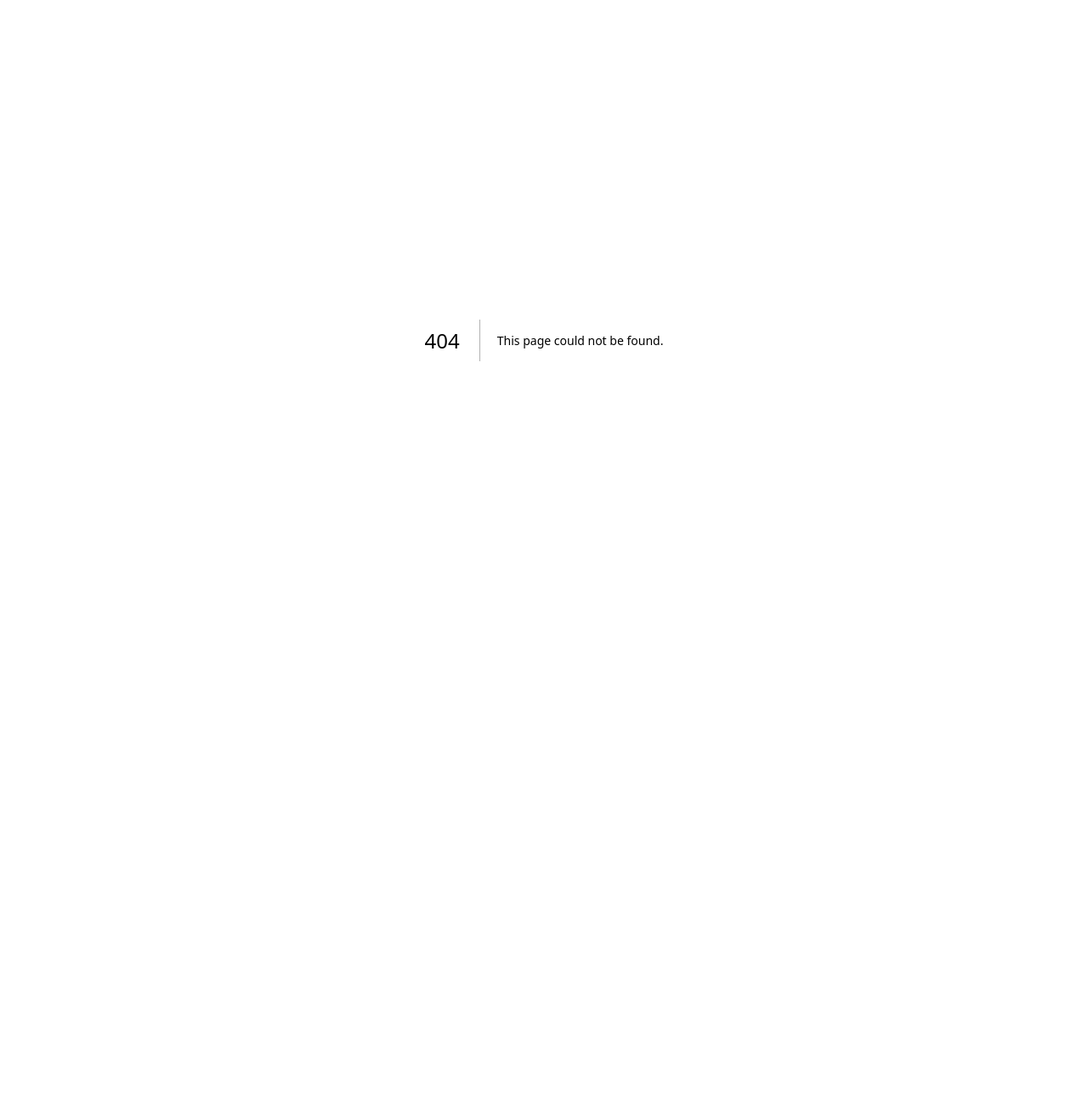
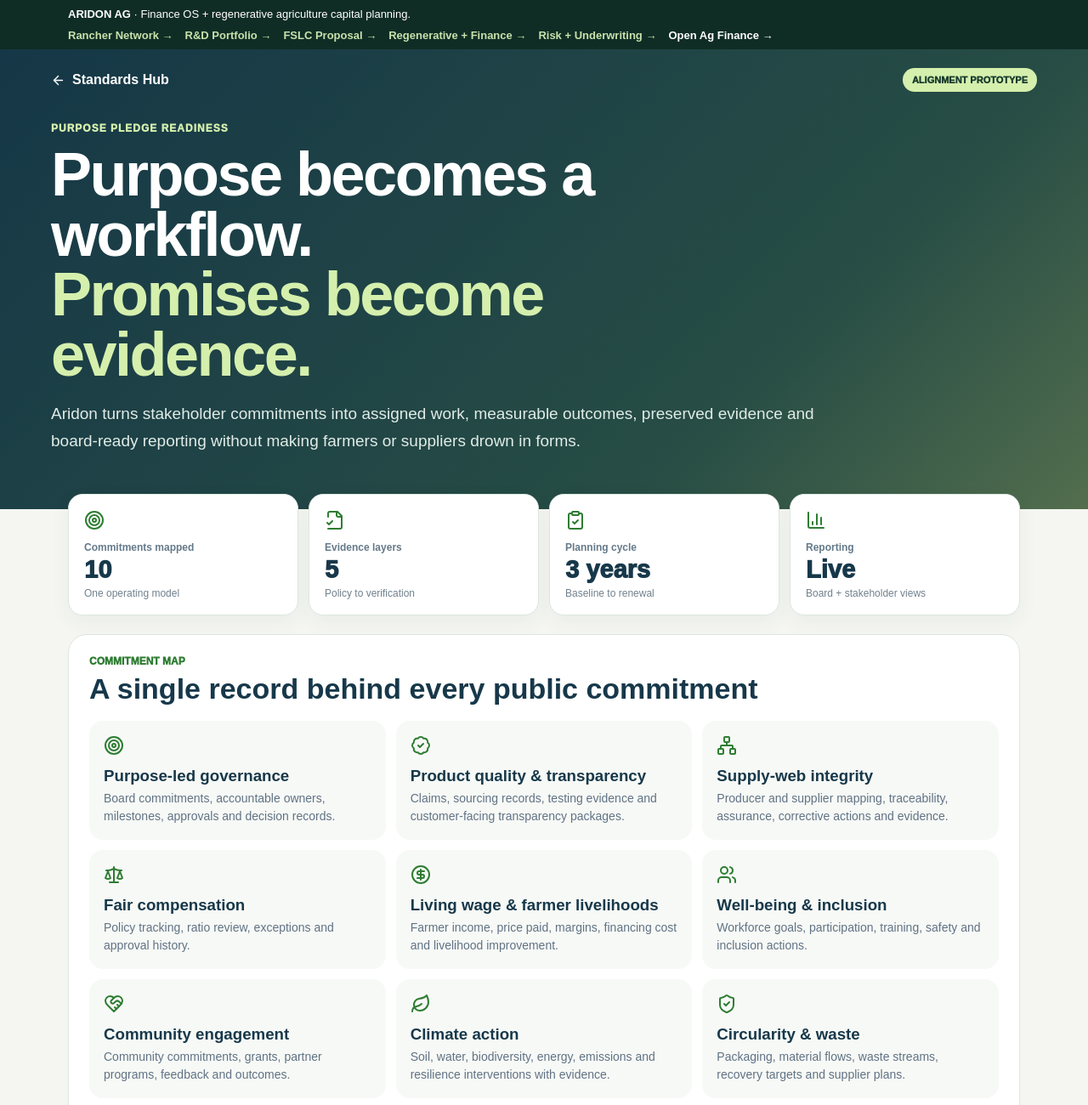
Before and after one commit to jimrusk/aridon-app, a Next.js app: page /ag/standards/purpose-pledge in a window 1280 px wide. Before the commit this address had no page. Shown: the top 1300 px of the page at 85% size. Before the commit the page ends 800 px from the top, so only its background shows below. Built offline with nearby package versions, Linux system fonts and the light colour scheme.

Commit message:
Add Purpose Pledge readiness module

```diff
--- /dev/null
+++ b/app/ag/standards/purpose-pledge/page.tsx
@@ -0,0 +1,42 @@
+import Link from 'next/link';
+import { ArrowLeft, BadgeCheck, BarChart3, CircleDollarSign, ClipboardCheck, FileCheck2, HeartHandshake, Leaf, Network, Scale, ShieldCheck, Sprout, Target, Users } from 'lucide-react';
+
+const commitments = [
+  ['Purpose-led governance','Board commitments, accountable owners, milestones, approvals and decision records.',Target],
+  ['Product quality & transparency','Claims, sourcing records, testing evidence and customer-facing transparency packages.',BadgeCheck],
+  ['Supply-web integrity','Producer and supplier mapping, traceability, assurance, corrective actions and evidence.',Network],
+  ['Fair compensation','Policy tracking, ratio review, exceptions and approval history.',Scale],
+  ['Living wage & farmer livelihoods','Farmer income, price paid, margins, financing cost and livelihood improvement.',CircleDollarSign],
+  ['Well-being & inclusion','Workforce goals, participation, training, safety and inclusion actions.',Users],
+  ['Community engagement','Community commitments, grants, partner programs, feedback and outcomes.',HeartHandshake],
+  ['Climate action','Soil, water, biodiversity, energy, emissions and resilience interventions with evidence.',Leaf],
+  ['Circularity & waste','Packaging, material flows, waste streams, recovery targets and supplier plans.',ShieldCheck],
+  ['Capability building','Training, agronomy support, technical assistance, completion and follow-up.',Sprout],
+];
+
+const years = [
+  ['Year 1','Baseline + ownership','Assign owners, capture policies, establish baselines and close critical evidence gaps.'],
+  ['Year 2','Execution + verification','Run programs, collect field evidence, measure progress and resolve exceptions.'],
+  ['Year 3','Accountability + renewal','Prepare an approved progress package, document lessons and set the next cycle.'],
+];
+
+export default function PurposePledgePage(){
+  return <main style={{minHeight:'100vh',background:'#f5f6f2',color:'#17384a',fontFamily:'Arial,sans-serif',paddingBottom:80}}>
+    <header style={{background:'linear-gradient(135deg,#153747,#274d45 70%,#536e4e)',color:'#fff',padding:'22px 20px 46px'}}><div style={{maxWidth:1160,margin:'auto'}}>
+      <nav style={{display:'flex',justifyContent:'space-between',gap:14,alignItems:'center',flexWrap:'wrap'}}><Link href="/ag/standards" style={{display:'inline-flex',gap:8,alignItems:'center',color:'#fff',textDecoration:'none',fontWeight:900}}><ArrowLeft size={17}/> Standards Hub</Link><span style={{background:'#d5efad',color:'#173b2d',padding:'8px 11px',borderRadius:999,fontSize:11,fontWeight:950}}>ALIGNMENT PROTOTYPE</span></nav>
+      <div style={{maxWidth:900,paddingTop:36}}><div style={{color:'#d5efad',fontSize:12,fontWeight:950,letterSpacing:1}}>PURPOSE PLEDGE READINESS</div><h1 style={{fontSize:'clamp(42px,7vw,72px)',lineHeight:.98,letterSpacing:-2.5,margin:'12px 0 18px'}}>Purpose becomes a workflow.<br/><span style={{color:'#d5efad'}}>Promises become evidence.</span></h1><p style={{fontSize:19,lineHeight:1.65,color:'#e1ece7'}}>Aridon turns stakeholder commitments into assigned work, measurable outcomes, preserved evidence and board-ready reporting without making farmers or suppliers drown in forms.</p></div>
+    </div></header>
+
+    <section style={{maxWidth:1160,margin:'-18px auto 0',padding:'0 20px',display:'grid',gridTemplateColumns:'repeat(auto-fit,minmax(230px,1fr))',gap:12}}>
+      <Metric title="Commitments mapped" value="10" sub="One operating model" icon={Target}/><Metric title="Evidence layers" value="5" sub="Policy to verification" icon={FileCheck2}/><Metric title="Planning cycle" value="3 years" sub="Baseline to renewal" icon={ClipboardCheck}/><Metric title="Reporting" value="Live" sub="Board + stakeholder views" icon={BarChart3}/>
+    </section>
+
+    <section style={{maxWidth:1160,margin:'22px auto 0',padding:'0 20px'}}><div style={{background:'#fff',border:'1px solid #dce7df',borderRadius:22,padding:24}}><div style={{fontSize:12,fontWeight:950,color:'#2e7d32'}}>COMMITMENT MAP</div><h2 style={{fontSize:34,margin:'6px 0 18px'}}>A single record behind every public commitment</h2><div style={{display:'grid',gridTemplateColumns:'repeat(auto-fit,minmax(280px,1fr))',gap:12}}>{commitments.map(([title,text,Icon]:any)=><div key={title} style={{background:'#f7f9f6',borderRadius:16,padding:17}}><Icon color="#2e7d32"/><h3 style={{margin:'9px 0 5px'}}>{title}</h3><p style={{margin:0,color:'#607284',lineHeight:1.5,fontSize:14}}>{text}</p></div>)}</div></div></section>
+
+    <section style={{maxWidth:1160,margin:'18px auto 0',padding:'0 20px'}}><div style={{background:'#e7f0e3',borderRadius:22,padding:24}}><div style={{fontSize:12,fontWeight:950,color:'#2e7d32'}}>THREE-YEAR OPERATING CYCLE</div><div style={{display:'grid',gridTemplateColumns:'repeat(auto-fit,minmax(250px,1fr))',gap:12,marginTop:14}}>{years.map(([year,title,text])=><div key={year} style={{background:'#fff',borderRadius:16,padding:18}}><div style={{fontSize:12,fontWeight:950,color:'#2e7d32'}}>{year}</div><h3 style={{margin:'6px 0'}}>{title}</h3><p style={{margin:0,color:'#607284',lineHeight:1.55,fontSize:14}}>{text}</p></div>)}</div></div></section>
+
+    <section style={{maxWidth:1160,margin:'18px auto 0',padding:'0 20px'}}><div style={{background:'#fff',border:'1px solid #dce7df',borderRadius:18,padding:20,color:'#607284',lineHeight:1.55}}><strong style={{color:'#17384a'}}>Partnership position:</strong> Aridon should complement Purpose Pledge and its human advisors, not replace them. The software can handle the evidence ledger, action queue, stakeholder coordination and reporting package while people retain judgment, facilitation and accountability. This prototype does not imply affiliation or endorsement.</div></section>
+  </main>
+}
+
+function Metric({title,value,sub,icon:Icon}:any){return <div style={{background:'#fff',border:'1px solid #dce7df',borderRadius:17,padding:18,boxShadow:'0 8px 24px rgba(20,50,35,.05)'}}><Icon color="#2e7d32"/><div style={{fontSize:12,color:'#647989',fontWeight:900,marginTop:9}}>{title}</div><div style={{fontSize:29,fontWeight:950,marginTop:3}}>{value}</div><div style={{fontSize:12,color:'#71818d',marginTop:4}}>{sub}</div></div>}
```
